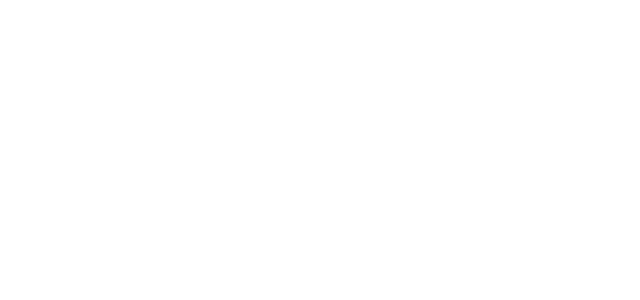
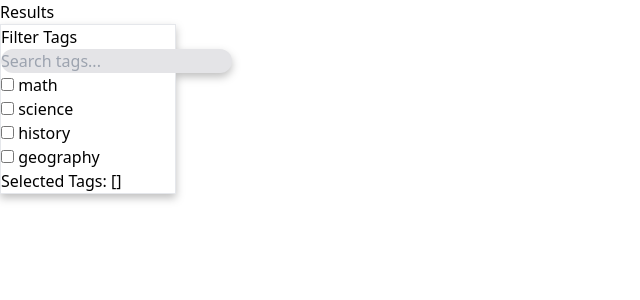
Before and after one commit to codersforcauses/elucidate, a Nuxt app in the folder client/: page /quizsearch in a window 1280 px wide. Before the commit this address had no page. Shown: the top 300 px of the page, without its empty margins (0-640 px from the left). Built offline with nearby package versions, Linux system fonts and the light colour scheme.

Commit message:
Basic quiz searching functionality, [WIP]

```diff
--- /dev/null
+++ b/client/components/FilterTags.vue
@@ -0,0 +1,69 @@
+<template>
+  <div class="border drop-shadow-md fill-blue bg-white w-44">
+    <p>Filter Tags</p>
+    <input v-model="searchedTag" placeholder="Search tags..." class="bg-zinc-200 rounded-3xl" />
+    <div>
+      <SelectTag v-for="tag in searchedTags" :label="tag.name" :selected="tag.selected" @toggleTag="toggleTag($event)">
+      </SelectTag>
+    </div>
+    <p>Selected Tags: {{ selectedTags }}</p>
+  </div>
+</template>
+
+<script>
+import axios from "axios";
+import SelectTag from "./SelectTag.vue"; //Do we need a form for the input?
+
+export default {
+  data() {
+    return {
+      searchedTag: "",
+      //These tags should be generated using the getTags function at the start
+      tags: [{ name: "math", selected: false }, { name: "science", selected: false }, { name: "history", selected: false }, { name: "geography", selected: false }],
+    };
+  },
+  components: { SelectTag },
+  computed: {
+    searchedTags: function () {
+      this.result = [];
+      this.tags.forEach(tag => {
+        if (tag.name.includes(this.searchedTag)) {
+          this.result.push(tag);
+        }
+      });
+      return this.result;
+    },
+
+    selectedTags: function () {
+      let result = [];
+      this.tags.forEach(tag => {
+        if (tag.selected) {
+          result.push(tag.name);
+        }
+      });
+      return result;
+    }
+  },
+  methods: {
+    getTags: function () {
+      /*const axios = require("axios"); //Temporary axios call, but backend isn't hooked up yet
+      const res = await axios.get(
+        "/tags",
+        { params: { searchedTag } }
+      )*/ //Should be in form {name, colour, turned off}
+    },
+
+    toggleTag: function (name) {
+      for (let tagIndex = 0; tagIndex < this.tags.length; tagIndex++) {
+        if (this.tags[tagIndex].name == name) {
+          this.tags[tagIndex].selected = !this.tags[tagIndex].selected;
+          break;
+        }
+      }
+    }
+  }
+}
+</script>
+
+<style>
+</style>
--- /dev/null
+++ b/client/components/SelectTag.vue
@@ -0,0 +1,17 @@
+<template>
+  <div>
+    <input type="checkbox" :checked="selected" @click="$emit('toggleTag', label)" />
+    <label>
+      {{ label }}
+    </label>
+  </div>
+</template>
+
+<script>
+export default {
+  props: ['label', 'selected']
+}
+</script>
+
+<style>
+</style>
--- /dev/null
+++ b/client/pages/quizsearch.vue
@@ -0,0 +1,19 @@
+<template>
+  <div>
+    <p> Results </p>
+    <FilterTags />
+  </div>
+</template>
+
+<script>
+import FilterTags from "~/components/FilterTags.vue";
+
+export default {
+  methods: {
+
+  }
+}
+</script>
+
+<style>
+</style>
--- /dev/null
+++ b/client/tailwind.config.js
@@ -0,0 +1,9 @@
+module.exports = {
+  theme: {
+    extend: {
+      dropShadow: {
+        md: '0px 4px 4px rgba(0, 0, 0, 0.25)',
+      }
+    }
+  }
+}
```
Also changed, not shown: client/components/QuizSelect.vue (added, +8 -0 lines).
